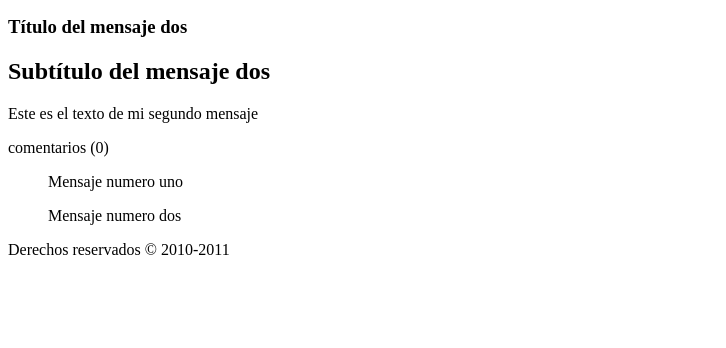
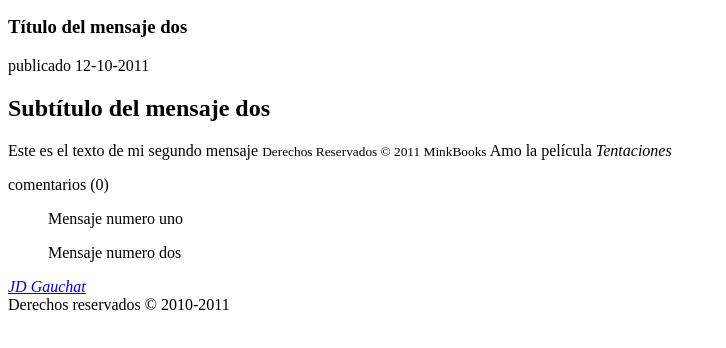
Before and after one commit to proyectos-perisacu/EjemploHTML, a plain HTML site: page index.html in a window 1280 px wide. Shown: the part 402-750 px from the top of the page, without its empty margins (0-726 px from the left). Drawn offline with Linux system fonts and the light colour scheme.

Commit message:
modified:   index.html

```diff
--- a/index.html
+++ b/index.html
@@ -33,7 +33,7 @@
             </header>
             Este es el texto de mi primer mensaje
             <figure>
-                <img src="./home/pedro/Descargas/75552.ngsversion.1422285553360.webp">
+                <img src="./home/pedro/Descargas/istockphoto-104355461-612x612.jpg">
                 <figcaption>
                     Esta es la imagen del primer mensaje
                 </figcaption>
@@ -46,10 +46,13 @@
             <header>
                 <hgroup>
                     <h1>Título del mensaje dos</h1>
+                    <time datetime="2011-10-12" pubdate>publicado 12-10-2011</time>
                     <h2>Subtítulo del mensaje dos</h2>
                 </hgroup>
             </header>
             Este es el texto de mi segundo mensaje
+            <small>Derechos Reservados &copy; 2011 MinkBooks</small>
+            <span>Amo la película <cite>Tentaciones</cite></span>
             <footer>
                 <p>comentarios (0)</p>
             </footer>
@@ -60,6 +63,9 @@
         <blockquote>Mensaje numero dos</blockquote>
     </aside>
     <footer>
+        <address>
+            <a href=”http://www.jdgauchat.com”>JD Gauchat</a>
+        </address>
         Derechos reservados &copy; 2010-2011
     </footer>
 </body>
```
